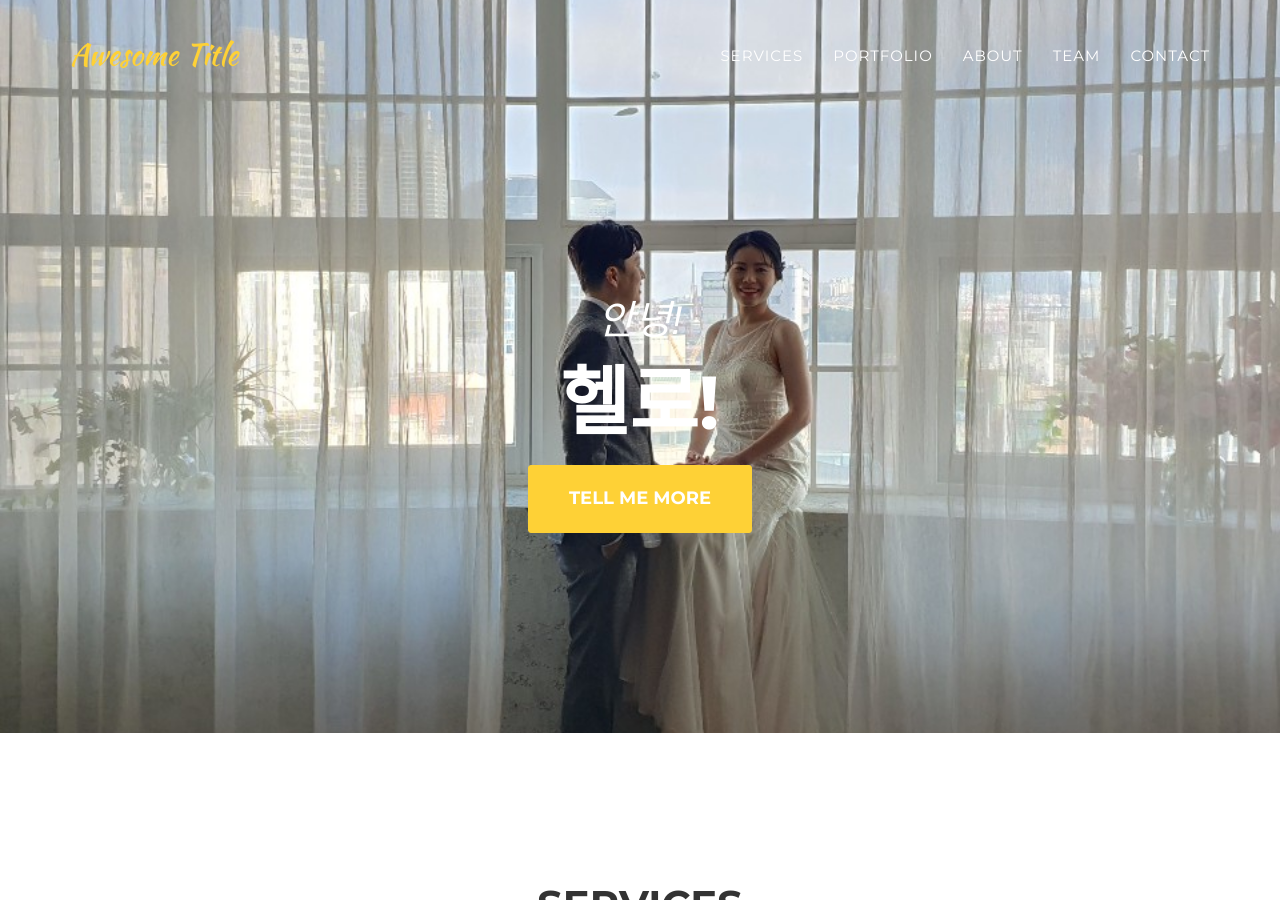
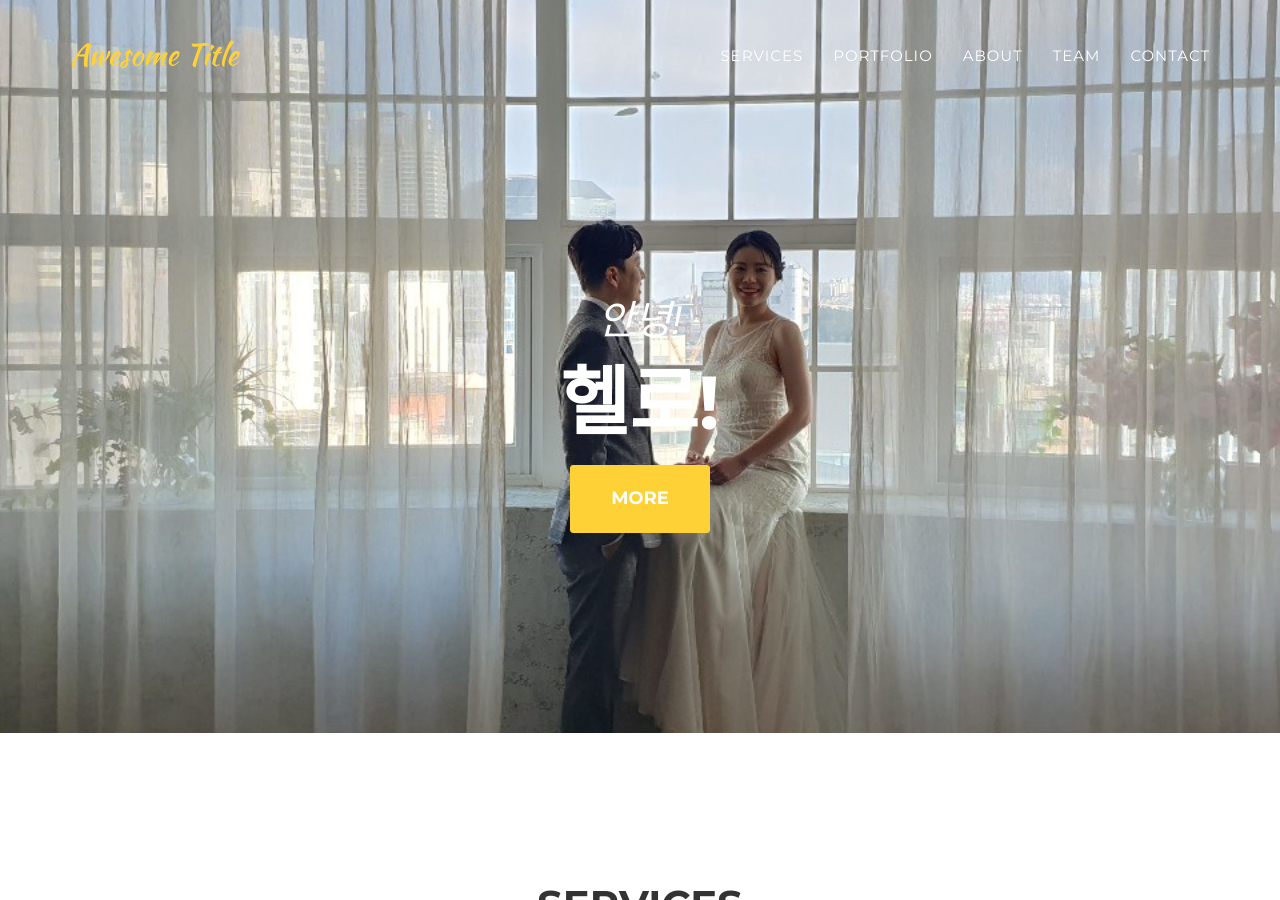
Before and after one commit to gusehdqo/LoveStory_Mysister, a Jekyll site: the page built from index.html, in a window 1280 px wide and 900 px high. Built offline with Jekyll 4.4.1, drawn with Linux system fonts in a browser that asks for light colours; some web fonts are replaced.

Commit message:
Update header.html

```diff
--- a/_includes/header.html
+++ b/_includes/header.html
@@ -46,7 +46,7 @@
             <div class="intro-text">
                 <div class="intro-lead-in">안녕!</div>
                 <div class="intro-heading">헬로!</div>
-                <a href="#services" class="page-scroll btn btn-xl">Tell Me More</a>
+                <a href="#services" class="page-scroll btn btn-xl">More</a>
             </div>
         </div>
     </header>
```
